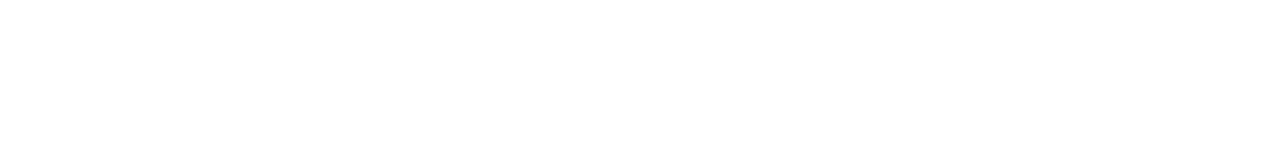
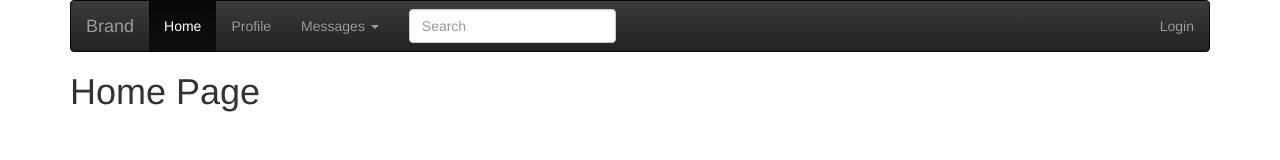
Before and after one commit to PawanJha88/AngularUpdated, a website: page index.html in a window 1280 px wide. Drawn offline with nearby package versions, Linux system fonts and the light colour scheme.

Commit message:
added code

```diff
--- /dev/null
+++ b/app/common/navbar.html
@@ -0,0 +1,37 @@
+<nav role="navigation" class="navbar navbar-inverse">
+    <!-- Brand and toggle get grouped for better mobile display -->
+    <div class="navbar-header">
+        <button type="button" data-target="#navbarCollapse" data-toggle="collapse" class="navbar-toggle">
+            <span class="sr-only">Toggle navigation</span>
+            <span class="icon-bar"></span>
+            <span class="icon-bar"></span>
+            <span class="icon-bar"></span>
+        </button>
+        <a href="#" class="navbar-brand">Brand</a>
+    </div>
+    <!-- Collection of nav links, forms, and other content for toggling -->
+    <div id="navbarCollapse" class="collapse navbar-collapse">
+        <ul class="nav navbar-nav">
+            <li class="active"><a href="#">Home</a></li>
+            <li><a href="#">Profile</a></li>
+            <li class="dropdown">
+                <a data-toggle="dropdown" class="dropdown-toggle" href="#">Messages <b class="caret"></b></a>
+                <ul role="menu" class="dropdown-menu">
+                    <li><a href="#">Inbox</a></li>
+                    <li><a href="#">Drafts</a></li>
+                    <li><a href="#">Sent Items</a></li>
+                    <li class="divider"></li>
+                    <li><a href="#">Trash</a></li>
+                </ul>
+            </li>
+        </ul>
+        <form role="search" class="navbar-form navbar-left">
+            <div class="form-group">
+                <input type="text" placeholder="Search" class="form-control">
+            </div>
+        </form>
+        <ul class="nav navbar-nav navbar-right">
+            <li><a href="#">Login</a></li>
+        </ul>
+    </div>
+</nav>
--- /dev/null
+++ b/app/home/home.html
@@ -0,0 +1 @@
+<h1>Home Page</h1>
--- a/index.html
+++ b/index.html
@@ -14,8 +14,8 @@
 
 <body>
     <div class="container">
-
-
+        <div ng-include="'app/common/navbar.html'"></div>
+        <div ng-include="'app/home/home.html'"></div>
     </div>
     <!--home module begins-->
     <script src="app/home/home.js"></script>
```
